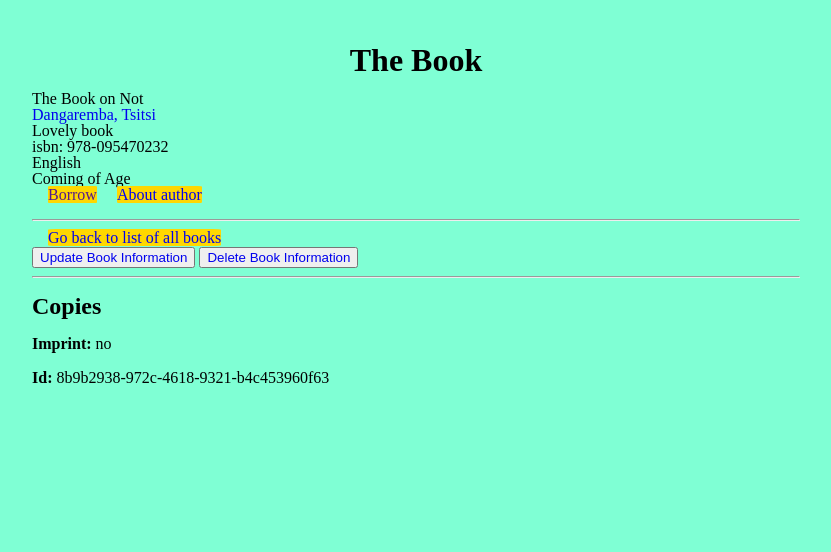
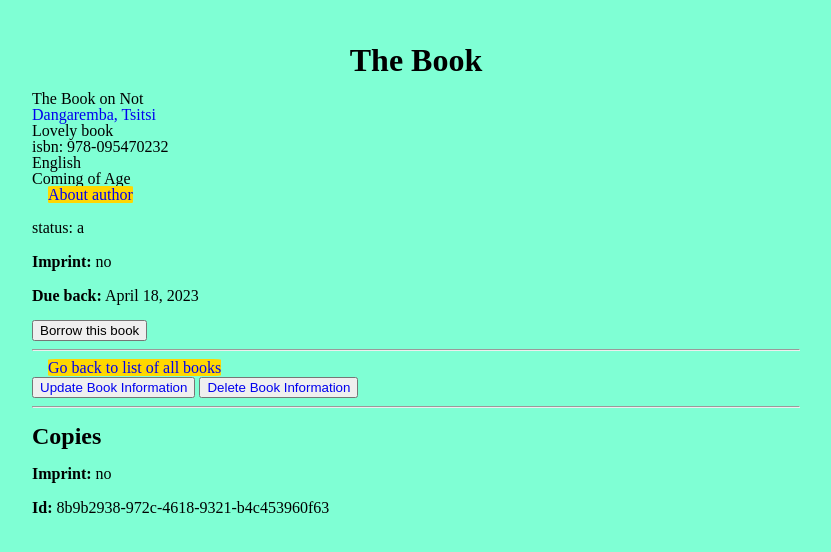
Before and after one commit to schawanji/locallibrary, a Django app: page /catalog/book/6 in a window 1280 px wide. Shown: the part 145-697 px from the top of the page, without its empty margins (224-1055 px from the left). Run offline with Django 3.2, Linux system fonts and the light colour scheme; a user stored in the database is signed in; data comes from the database, SQL or seed files in the repository; both versions use the stored data as it was after the commit.

Commit message:
Add borrow book button

```diff
--- a/locallibrary/catalog/templates/catalog/book-detail.html
+++ b/locallibrary/catalog/templates/catalog/book-detail.html
@@ -11,8 +11,28 @@
     <li class="book-isbn">isbn: {{ book.isbn }}</li>
     <li class="book-language">{{ book.language }}</li>
     <li class="book-genre">{{ book.genre.all|join:", " }}</li>
-    <li><a href="" class="btn">Borrow</a> <a href="{{ book.author.get_absolute_url }}" class="btn">About author</a></li>
+    <li><a href="{{ book.author.get_absolute_url }}" class="btn">About author</a></li>
 </ul>
+
+
+
+{% for copy in book.bookinstance_set.all %}
+<p>status: {{ copy.status }}</p>
+  <p><strong>Imprint:</strong> {{ copy.imprint }}</p>
+  <p><strong>Due back:</strong> {{ copy.due_back }}</p>
+
+  {% if copy.status == 'a' %}
+<form method="post" action="{% url 'borrow-book-user' copy.id %}">
+    {% csrf_token %}
+    <button type="submit">Borrow this book</button>
+</form>
+{% else %}
+    <p>This book is not available for borrowing.</p>
+  {% endif %}
+
+
+{% endfor %}
+
 <hr>
 <div><a href="{% url 'books' %}" class="btn"> Go back to list of all books</a></div>
 {% if perms.catalog.can_mark_returned %}
--- a/locallibrary/catalog/templates/catalog/book_list.html
+++ b/locallibrary/catalog/templates/catalog/book_list.html
@@ -14,7 +14,9 @@
     <li class="book-isbn">isbn :{{ book.isbn }}</li>
     <li class="book-language">{{ book.language }}</li>
     <li class="book-genre">{{ book.genre.all|join:", " }}</li>
-    <li><a href="{{ book.get_absolute_url }}" class="btn">See more</a> <a href="" class="btn">Borrow</a></li>
+    <li><a href="{{ book.get_absolute_url }}" class="btn">See more</a> </li>
+
+
 
 
     {% if perms.catalog.can_mark_returned %}
--- a/locallibrary/catalog/urls.py
+++ b/locallibrary/catalog/urls.py
@@ -19,6 +19,8 @@ urlpatterns=[
     path('author/update/<int:pk>', views.AuthorFormUpdate.as_view(),name='author-update'),
     path('author/<int:pk>/delete', views.AuthorFormDelete.as_view(),name='author-delete'),
 
+
+    path('book/<uuid:pk>/borrow/',views.borrow_book,name='borrow-book-user'),
     path('mybooks/', views.LoanedBooksByUserListView.as_view(), name='my-borrowed'),
     path(r'borrowed/', views.BorrowedBooksList.as_view(), name='all-borrowed'),
     #/catalog/book/<bookinstance_id>/renew/ to the function named renew_book_librarian() in views.py, and send the BookInstance id as the parameter named pk.
--- a/locallibrary/catalog/views.py
+++ b/locallibrary/catalog/views.py
@@ -1,4 +1,4 @@
-from django.shortcuts import render,get_object_or_404
+from django.shortcuts import render,get_object_or_404,redirect
 from django.views.generic import ListView, DetailView
 from django.views.generic.edit import CreateView,UpdateView,DeleteView
 from django.contrib.auth.decorators import login_required
@@ -13,6 +13,7 @@ import datetime
 from django.http import HttpResponseRedirect
 from django.urls import reverse,reverse_lazy
 from django.contrib.auth.forms import UserCreationForm
+from django.contrib import messages
 from . import forms
 
 # Create your views here.
@@ -80,6 +81,28 @@ class AuthorList(LoginRequiredMixin,ListView):
 class AuthorDetail(LoginRequiredMixin,DetailView):
     model=models.Author
     template_name='catalog/author-detail.html'
+
+@login_required
+def borrow_book(request, pk):
+    #book_instance = get_object_or_404(models.BookInstance, id=pk)
+    book_instance = get_object_or_404(models.BookInstance,pk=pk)
+    print (book_instance)
+    if request.method=='POST' and book_instance.status == 'a':#and available
+        book_instance.borrower = request.user
+        book_instance.status = 'o'
+        book_instance.due_back=datetime.date.today() + datetime.timedelta(weeks=3)
+        book_instance.save()
+        messages.success(request, 'The book has been borrowed successfully.')
+        return redirect('my-borrowed')
+
+        #return redirect('book-detail', pk=book_instance.book.pk)
+    else:
+    # Display an error message if the book instance is not available
+        messages.error(request, 'Sorry, this book is not available for borrowing.')
+
+    return render(request, 'catalog/bookinstance_list_borrowed_user.html')
+
+
 
 
 
```
Also changed, not shown: locallibrary/README.md, locallibrary/db.sqlite3.
